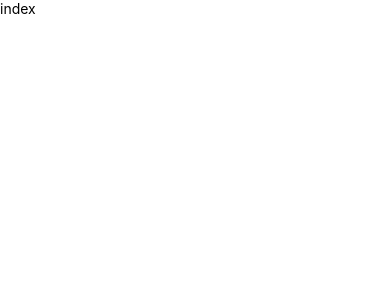
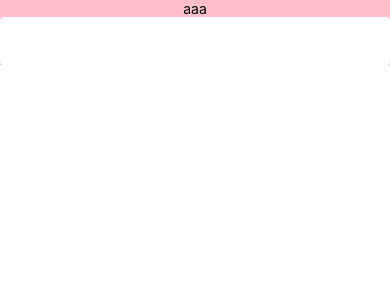
Before and after one commit to isaac545454/native_store, a React Native app: screen / in a window 390 px wide. Shown: the top 300 px of the page. Built offline with nearby package versions, Linux system fonts and the light colour scheme.

Commit message:
feat: component input

```diff
--- /dev/null
+++ b/components/Button/index.tsx
@@ -0,0 +1,5 @@
+import React from "react";
+
+export default function Button() {
+  return <div>index</div>;
+}
--- /dev/null
+++ b/components/Button/style.ts
@@ -0,0 +1,3 @@
+import styled from "styled-components/native";
+
+export const A = styled.View``;
--- /dev/null
+++ b/components/Input/index.tsx
@@ -0,0 +1,9 @@
+import React from "react";
+import * as S from "./style";
+import { TextInputProps } from "react-native";
+
+interface InputProps extends TextInputProps {}
+
+export default function Input({ ...props }: InputProps) {
+  return <S.ContainerInput {...props} />;
+}
--- /dev/null
+++ b/components/Input/style.ts
@@ -0,0 +1,10 @@
+import styled from "styled-components/native";
+
+export const ContainerInput = styled.TextInput`
+  width: 100%;
+  height: 48px;
+  padding: 16px;
+  background-color: #fff;
+  color: #888;
+  border-radius: 4px;
+`;
--- a/screen/login/index.tsx
+++ b/screen/login/index.tsx
@@ -1,10 +1,15 @@
 import { View, Text } from "react-native";
+import * as S from "./style";
 import React from "react";
+import Input from "../../components/Input";
 
 export default function Login() {
   return (
     <View>
-      <Text>index</Text>
+      <S.ContainerLogin>
+        <Text>aaa</Text>
+        <Input />
+      </S.ContainerLogin>
     </View>
   );
 }
--- /dev/null
+++ b/screen/login/style.ts
@@ -0,0 +1,9 @@
+import styled from "styled-components/native";
+
+export const ContainerLogin = styled.View`
+  height: 100%;
+  width: 100%;
+  background-color: pink;
+  justify-content: center;
+  align-items: center;
+`;
```
